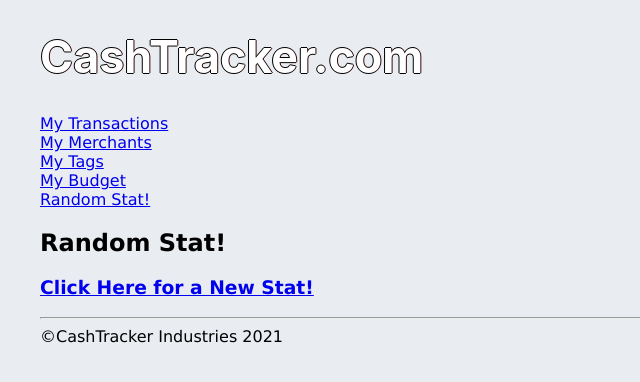
After one commit to robbieferg/spending_tracker_solo_project, a Flask app: page /random_stats in a window 1280 px wide. The commit adds this page. Shown: the top 382 px of the page, without its empty margins (0-640 px from the left). Run offline with Flask 2, Linux system fonts and the light colour scheme.

Commit message:
Added controller and template page for random stat feature.

```diff
--- a/app.py
+++ b/app.py
@@ -4,6 +4,7 @@ from controllers.transactions_controller import transactions_blueprint
 from controllers.merchants_controller import merchants_blueprint
 from controllers.tags_controller import tags_blueprint
 from controllers.budgets_controller import budgets_blueprint
+from controllers.random_stats_controller import random_stats_blueprint
 
 app = Flask(__name__)
 
@@ -11,6 +12,7 @@ app.register_blueprint(transactions_blueprint)
 app.register_blueprint(merchants_blueprint)
 app.register_blueprint(tags_blueprint)
 app.register_blueprint(budgets_blueprint)
+app.register_blueprint(random_stats_blueprint)
 
 @app.route('/')
 def home():
--- /dev/null
+++ b/controllers/random_stats_controller.py
@@ -0,0 +1,15 @@
+from flask import Flask, render_template, request, redirect
+from flask import Blueprint
+from models.merchant import Merchant
+from models.tag import Tag
+from models.transaction import Transaction
+
+import repositories.merchant_repository as merchant_repository
+import repositories.tag_repository as tag_repository
+import repositories.transaction_repository as transaction_repository
+
+random_stats_blueprint = Blueprint("random_stats", __name__)
+
+@random_stats_blueprint.route("/random_stats")
+def show_random_stat():
+    return render_template("random_stats/random_stat.html")
--- a/run_tests.py
+++ b/run_tests.py
@@ -2,6 +2,7 @@ import unittest
 from tests.merchant_tests import TestMerchant
 from tests.tag_tests import TestTag
 from tests.transaction_tests import TestTransaction
+from tests.budget_tests import TestBudget
 
 if __name__ == "__main__":
     unittest.main()
--- a/static/css/style.css
+++ b/static/css/style.css
@@ -1,10 +1,17 @@
+
+
 body {
     background-color:rgb(233, 237, 241);
-    font-family:Verdana, Geneva, Tahoma, sans-serif
+    font-family:Verdana, Geneva, Tahoma, sans-serif;
+    margin-left: 40px;
 }
+
+
 
 nav > ul {
     list-style: none;
+    padding:0%;
+    margin: 0%;
 
 }
 
@@ -13,7 +20,7 @@ nav > li {
 }
 
 #logo {
-    padding: 20px;
+
     color:rgb(255, 255, 255);
     text-shadow: 1px 0 0 rgb(49, 11, 11), 0 -1px 0 #000, 0 1px 0 #000, -1px 0 0 #000;
     font-family: -apple-system, BlinkMacSystemFont, 'Segoe UI', Roboto, Oxygen, Ubuntu, Cantarell, 'Open Sans', 'Helvetica Neue', sans-serif;
@@ -65,3 +72,11 @@ nav > li {
     display:inline-block;
     margin-right: 5px;
 }
+
+table {
+    border-collapse: collapse;
+}
+
+th {
+    padding: 0px 25px 10px 0px;
+  }
--- a/templates/base.html
+++ b/templates/base.html
@@ -14,6 +14,7 @@
                 <li><a href="/merchants">My Merchants</a></li>
                 <li><a href="/tags">My Tags</a></li>
                 <li><a href="/budgets">My Budget</a></li>
+                <li><a href="/random_stats">Random Stat!</a></li>
             </ul>
         </nav>
         {% block content %}
--- /dev/null
+++ b/templates/random_stats/random_stat.html
@@ -0,0 +1,6 @@
+{% extends 'base.html' %}
+{% block content %}
+    <h2>Random Stat!</h2>
+
+    <h3><a href="/random_stats">Click Here for a New Stat!</a></h3>
+{% endblock content %}
```
Also changed, not shown: templates/transactions/index.html (+6 -4 lines), tests/budget_tests.py (added, +9 -0 lines), tests/transaction_tests.py (+2 -1 lines).
